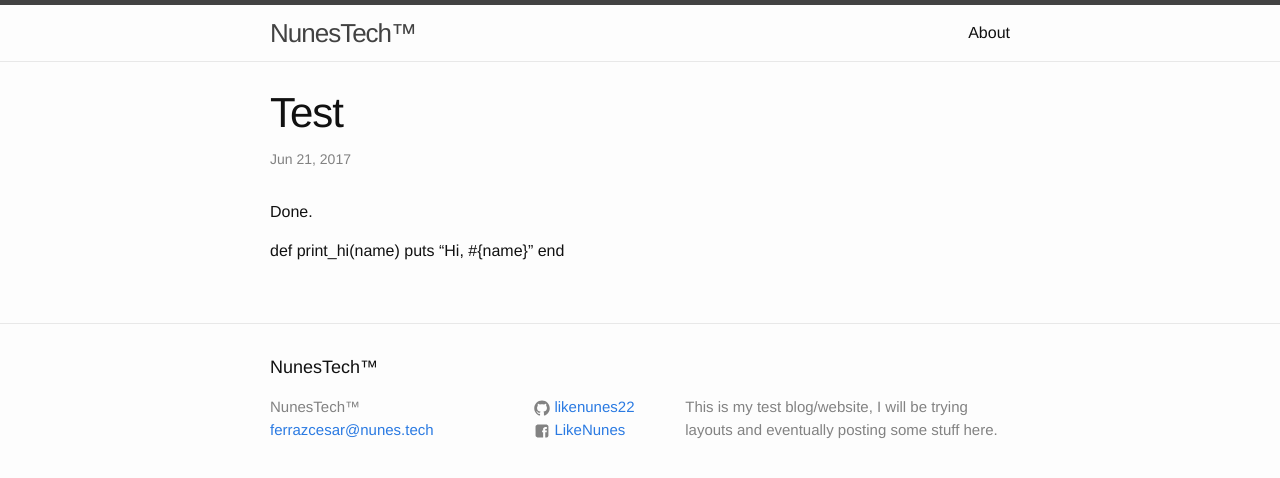
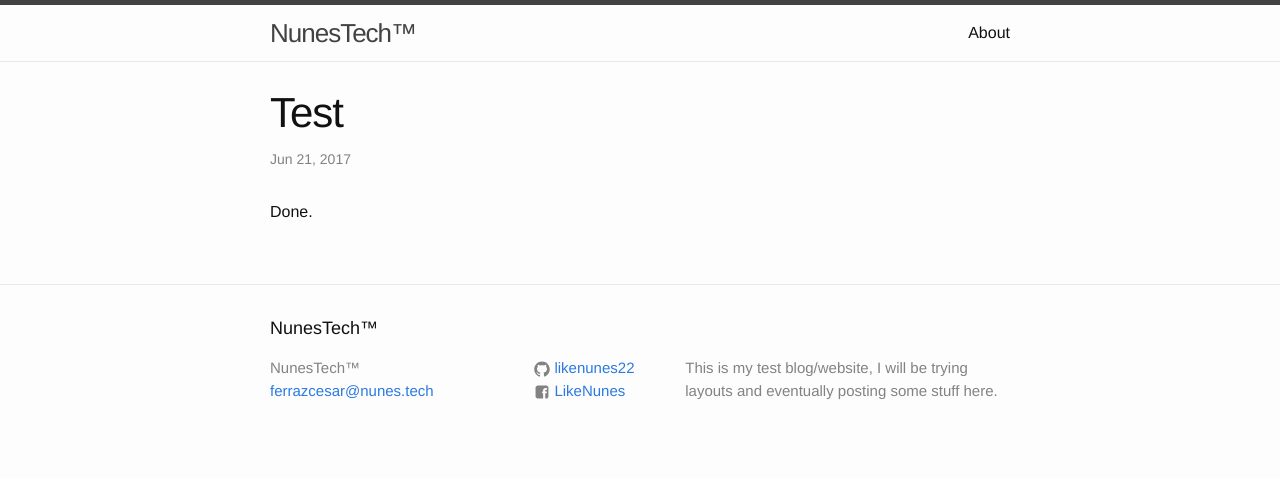
Before and after one commit to likenunes22/likenunes22.github.io, a Jekyll site: the page built from _posts/2017-06-21-test.markdown, in a window 1280 px wide. Shown: the top 478 px of the page. Built offline with Jekyll 4.4.1, drawn with Linux system fonts in a browser that asks for light colours; our own code applies the rules of GitHub Pages for plain Markdown files.

Commit message:
Update 2017-06-21-test.markdown

```diff
--- a/_posts/2017-06-21-test.markdown
+++ b/_posts/2017-06-21-test.markdown
@@ -1,5 +1 @@
 Done.
-
-def print_hi(name)
-  puts "Hi, #{name}"
-end
```
